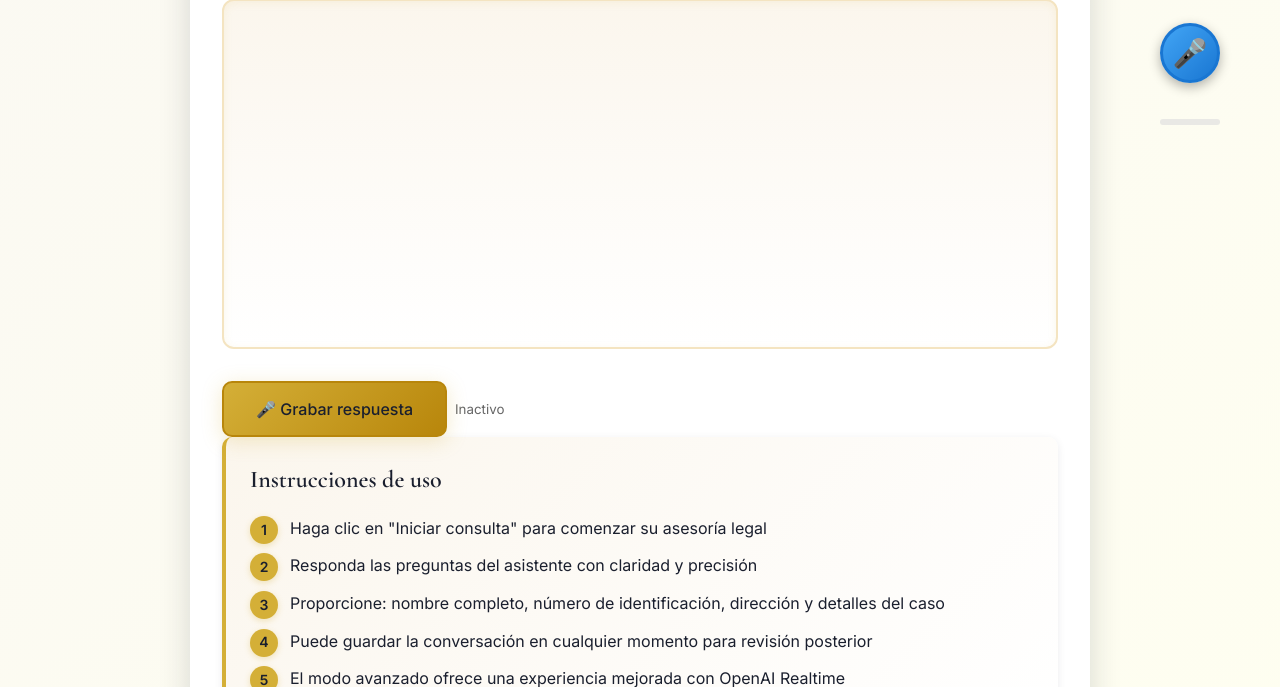
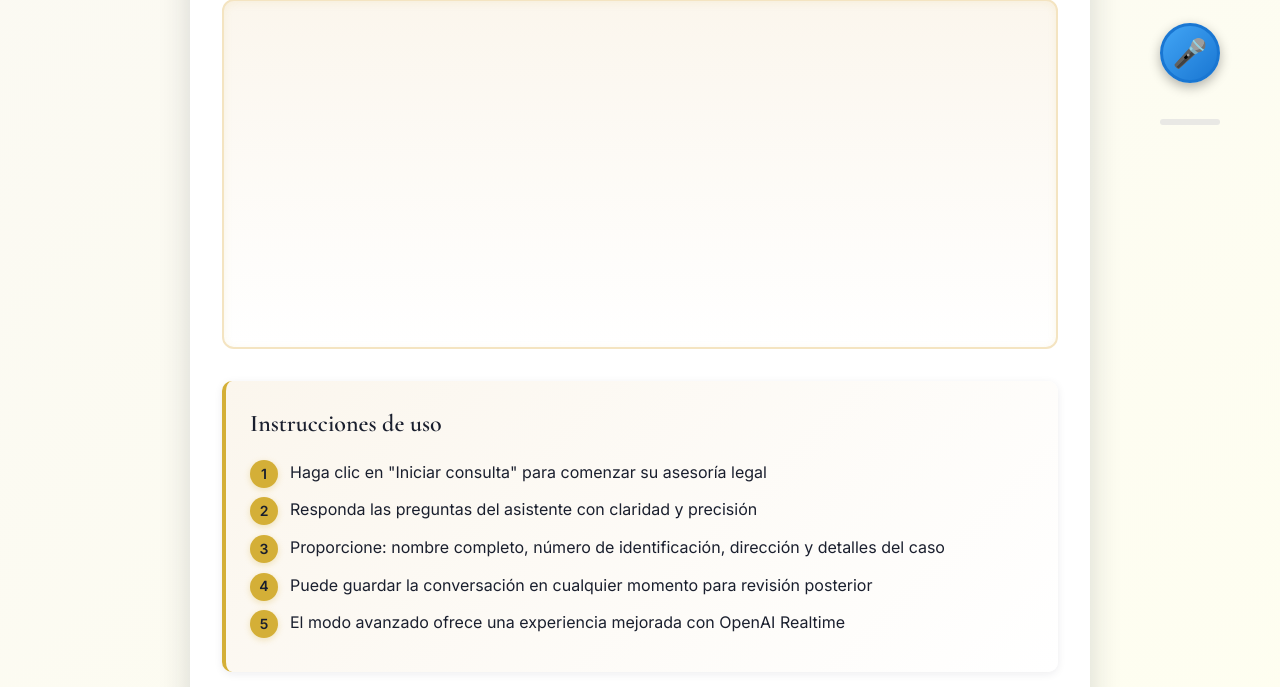
Before and after one commit to sofiaVSolano/LegalTech, a Flask app: page / in a window 1280 px wide. Shown: the part 645-1332 px from the top of the page. Run offline with Flask 3, Linux system fonts and the light colour scheme; some libraries are stand-ins or nearby versions.

Commit message:
Se elimina funcionalidad inactiva

```diff
--- a/templates/index.html
+++ b/templates/index.html
@@ -112,14 +112,6 @@
       <!-- Los mensajes se añadirán dinámicamente aquí -->
     </div>
 
-    <!-- Botón manual de grabación (no automático) -->
-    <div style="margin-top:12px; display:flex; gap:8px; align-items:center;">
-      <button id="recordBtn" class="btn btn-primary" aria-pressed="false" aria-label="Grabar respuesta"
-        title="Grabar respuesta (presiona para iniciar/detener)">
-        🎤 Grabar respuesta
-      </button>
-      <small id="recordStatus" style="color:#666;">Inactivo</small>
-    </div>
 
     <!-- Enhanced instructions with legal context -->
     <div class="instructions">
```
